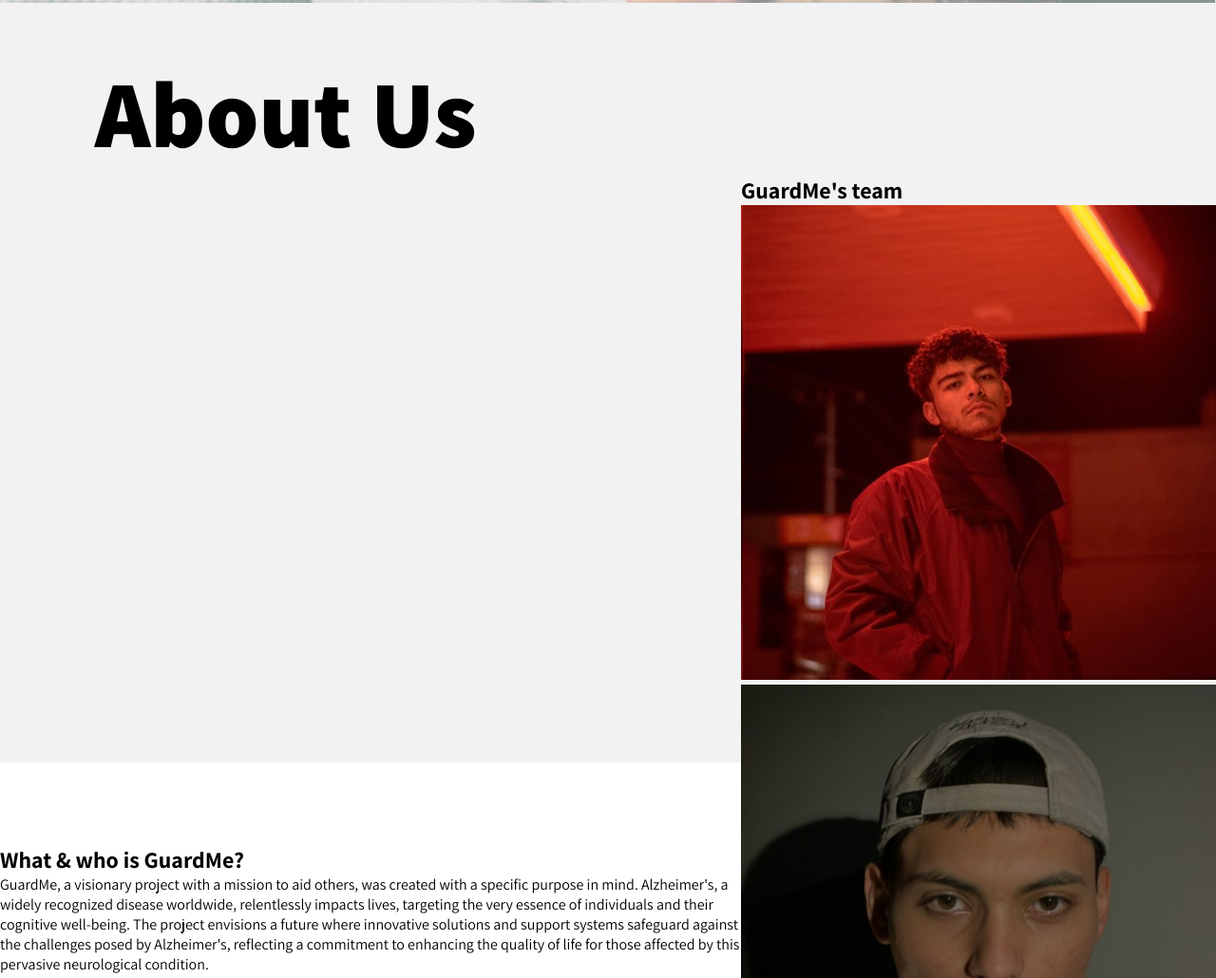
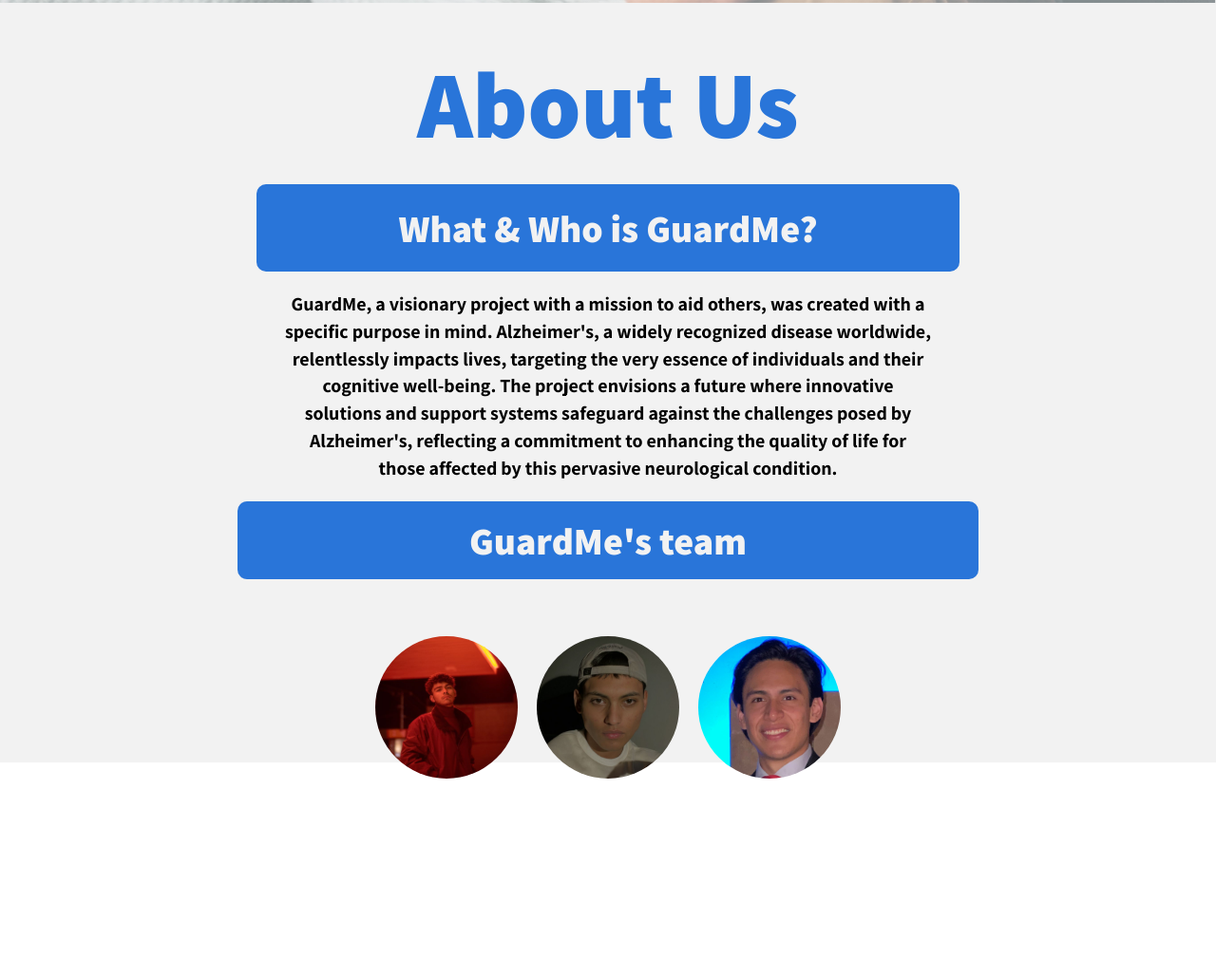
Before and after one commit to ImTonyS/guardme, a plain HTML site: page main/main.html in a window 1280 px wide. Shown: the part 957-1987 px from the top of the page at 95% size. After the commit the page ends 1832 px from the top, so only its background shows below. Drawn offline with Linux system fonts and the light colour scheme.

Commit message:
PAGINA MAIN FINISHED 19/11

```diff
--- a/main/main.css
+++ b/main/main.css
@@ -271,33 +271,73 @@
 .au{
     background-color: var(--grey);
     width: 100%;
-    height: 100vh;
+    height: 190vh;
+    margin: 0 auto;
+    display: grid;
+    justify-content: center;
+}
+.au_container header{
+    color: var(--azul4);
+    padding-top: 40px;
+    font-size: 100px;
+    font-weight: 900;
+
 }
 
-.au header{
-    padding-top: 50px;
-    font-size: 100px;
+.au_container{
+    text-align: center;
+    max-width: 780px;
+}
+.au_what {
+    display: grid;
+    gap: 20px;
+    padding: 20px;
+
+
+}
+
+.au_what h2{
+    display: inline;
+    padding: 20px;
+    border-radius: 10px;
+    color: var(--grey);
+    font-size: 40px;
     font-weight: 900;
-    margin-left: 100px;
+    background: var(--azul4);
 }
-.au_container{
-    display: flex;
-    justify-content: center;
-    align-items: center;
+
+.au_what p{
+    margin: 0 30px;
+    font-size: 20px;
+    font-weight: 700;
+    line-height: 1.8rem;
+
 }
 
 .au_who{
+    padding-bottom: 40px;
+}
+.au_who h2{
+    margin-bottom: 50px;
+    font-size: 40px;
+    background: var(--azul4);
+    font-weight: 900;
+    color: var(--grey);
+}
+
+.who_img{
     display: grid;
+    justify-content: center;
+    margin: 0;
+
 }
 
 .au_img img{
     object-fit: cover;
     object-position: center;
-    width: 500px;
-    height: 500px;
-
-
-
+    width: 150px;
+    height: 150px;
+    border-radius: 50%;
 }
 
 
@@ -412,4 +452,79 @@
         color: white;
         transition: .5s;
     }
+
+    /* ABOUT US */
+    .au{
+        background-color: var(--grey);
+        width: 100%;
+        height: 100vh;
+        margin: 0 auto;
+
+
+    }
+    .au_container header{
+        color: var(--azul4);
+        padding-top: 40px;
+        font-size: 100px;
+        font-weight: 900;
+
+    }
+
+    .au_container{
+        text-align: center;
+        max-width: 780px;
+    }
+    .au_what {
+        display: grid;
+        gap: 20px;
+        padding: 20px;
+
+
+    }
+
+    .au_what h2{
+        display: inline;
+        padding: 20px;
+        border-radius: 10px;
+        color: var(--grey);
+        font-size: 40px;
+        font-weight: 900;
+        background: var(--azul4);
+    }
+
+    .au_what p{
+        margin: 0 30px;
+        font-size: 20px;
+        font-weight: 700;
+        line-height: 1.8rem;
+
+    }
+
+    .au_who{
+        padding-bottom: 40px;
+    }
+    .au_who h2{
+        margin-bottom: 50px;
+        padding: 15px;
+        font-size: 40px;
+        background: var(--azul4);
+        font-weight: 900;
+        color: var(--grey);
+        border-radius: 10px;
+    }
+
+    .who_img{
+        display: flex;
+        margin: 0;
+
+    }
+
+    .au_img img{
+        object-fit: cover;
+        object-position: center;
+        width: 150px;
+        height: 150px;
+        border-radius: 50%;
+        margin: 10px;
+    }
 }
--- a/main/main.html
+++ b/main/main.html
@@ -69,19 +69,27 @@
         </section>
 
         <section class="au" id="aboutus">
-            <header>About Us</header>
             <div class="au_container">
+                <header>About Us</header>
                 <div class="au_what">
-                    <h2>What & who is GuardMe?</h2>
+                        <h2>What & Who is GuardMe?</h2>
                     <p>GuardMe, a visionary project with a mission to aid others, was created with a specific purpose in mind. Alzheimer's, a widely recognized disease worldwide, relentlessly impacts lives, targeting the very essence of individuals and their cognitive well-being. The project envisions a future where innovative solutions and support systems safeguard against the challenges posed by Alzheimer's, reflecting a commitment to enhancing the quality of life for those affected by this pervasive neurological condition. </p>
                 </div>
                 <div class="au_who">
                     <h2>GuardMe's team</h2>
-                    <figure class="au_img">
-                        <img src="../img/tony.jpg">
-                        <img src="../img/damian.jpeg">
-                        <img src="../img/richy.jpeg">
-                    </figure>
+                    <div class="who_img">
+                        <figure class="au_img">
+                            <img src="../img/tony.jpg">
+                        </figure>
+
+                        <figure class="au_img">
+                            <img src="../img/damian.jpeg">
+                        </figure>
+
+                        <figure class="au_img">
+                            <img src="../img/richy.jpeg">
+                        </figure>
+                    </div>
                 </div>
             </div>
         </section>
```
